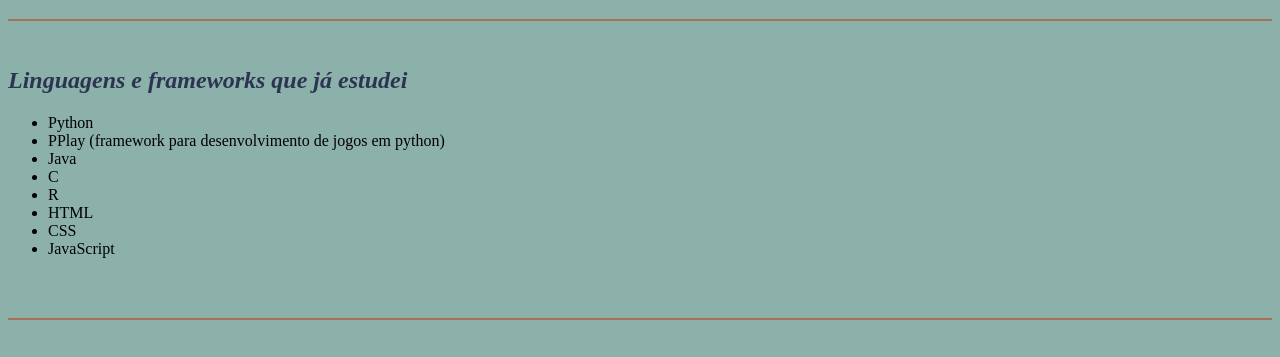
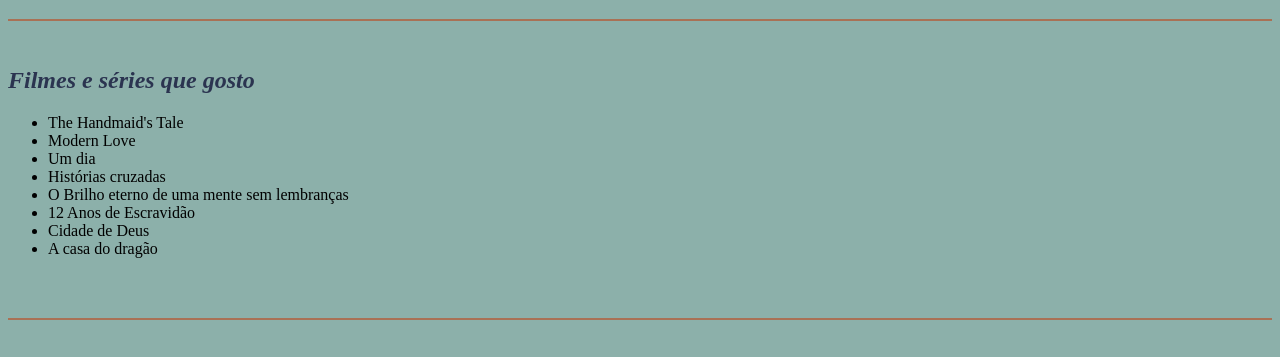
Before and after one commit to lucasnogueirachaves/Tarefa-HTMl-, a plain HTML site: page pages/individual2.html in a window 1280 px wide. Shown: the part 595-952 px from the top of the page. Drawn offline with Linux system fonts and the light colour scheme.

Commit message:
Seção filmes adicionada

```diff
--- a/pages/individual2.html
+++ b/pages/individual2.html
@@ -116,17 +116,17 @@
       <br>
     </center>
 
-    <h2><em>Linguagens e frameworks que já estudei</em></h2>
+    <h2><em>Filmes e séries que gosto</em></h2>
 
     <ul>
-      <li>Python</li>
-      <li>PPlay (framework para desenvolvimento de jogos em python)</li>
-      <li>Java</li>
-      <li>C</li>
-      <li>R</li>
-      <li>HTML</li>
-      <li>CSS</li>
-      <li>JavaScript</li>
+      <li>The Handmaid's Tale</li>
+      <li>Modern Love</li>
+      <li>Um dia</li>
+      <li>Histórias cruzadas</li>
+      <li>O Brilho eterno de uma mente sem lembranças</li>
+      <li>12 Anos de Escravidão</li>
+      <li>Cidade de Deus</li>
+      <li>A casa do dragão</li>
 
     </ul>
 
@@ -168,7 +168,7 @@
     <hr class="normal_line" size="3" noshade>
     <br>
 
-    <h2><em>Minhas habilidades</em></h2>
+    <h2><em>Habilidades</em></h2>
 
     <table>
       <tr>
```
Also changed, not shown: index.html (+4 -3 lines), pages/contato2.html (+1 -1 lines).
